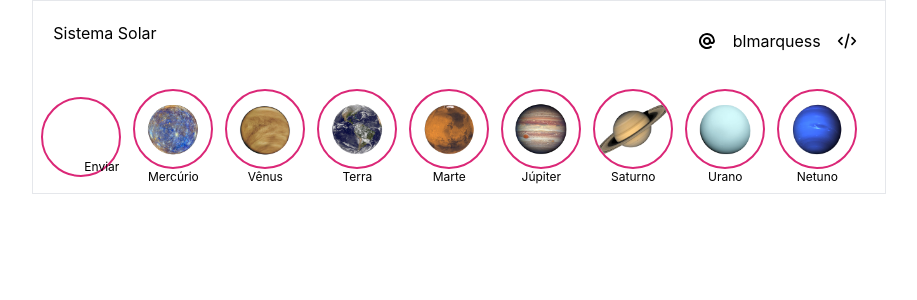
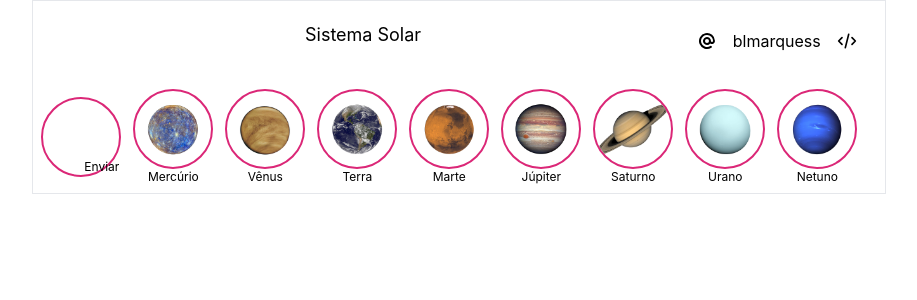
Before and after one commit to blmarquess/solar-system, a React (Create React App) app: page / in a window 1280 px wide. Shown: the top 300 px of the page, without its empty margins (181-1098 px from the left). Built offline with nearby package versions, Linux system fonts and the light colour scheme.

Commit message:
refactory

```diff
--- a/src/components/Header.jsx
+++ b/src/components/Header.jsx
@@ -4,7 +4,7 @@ export default class Header extends React.Component {
   render() {
     return(
         <div className="top-bar flex flex-root p-4 m-1 space-x-4">
-          <div className="container">
+          <div className="container text-black-200 text-lg text-center">
             <h1> Sistema Solar</h1>
           </div>
           <div className="flex space-x-4 p-2 items-center">
@@ -16,6 +16,6 @@ export default class Header extends React.Component {
             </svg>
           </div>
         </div>
-      )
+    )
   }
 }
```
